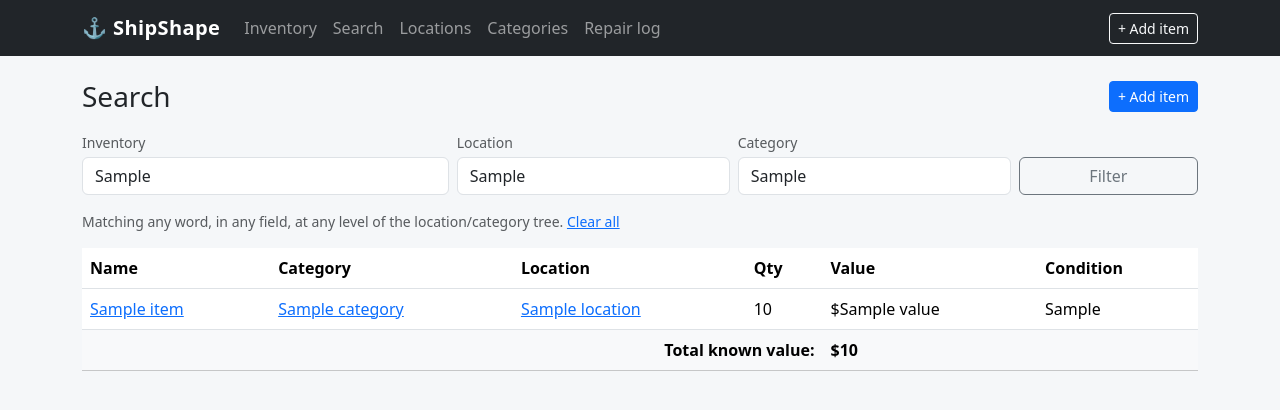
After one commit to LlewopNomis/DjangoShipShape, a Django app: template inventory/templates/inventory/search.html in a window 1280 px wide. The commit adds this page. Shown: the top 410 px of the page. Run offline with Django 5.2, Linux system fonts and the light colour scheme; the template is opened without the code that fills it: most values are stand-ins (such as "Sample title", 1, 10 or a date in 2020).

Commit message:
Add wildcard search across inventory, locations, and categories
- Inventory list search now matches multiple words in any order across name, notes, category, and location, instead of one exact substring.
- Add the same search to the item tables on Location and Category detail pages, which previously had no filtering at all.
- Add a dedicated Search page with independent wildcard filters for inventory, location, and category, each matching descendants in the location/category tree.
- Add autocomplete dropdowns (datalist) to all three search fields.

```diff
--- a/inventory/templates/inventory/item_list.html
+++ b/inventory/templates/inventory/item_list.html
@@ -8,7 +8,7 @@
 
     <form method="get" class="row g-2 mb-3">
         <div class="col-md-4">
-            <input type="text" name="q" value="{{ query }}" class="form-control" placeholder="Search name or notes...">
+            <input type="text" name="q" value="{{ query }}" class="form-control" placeholder="Search e.g. &quot;thread insert&quot;...">
         </div>
         <div class="col-md-3">
             <select name="category" class="form-select">
--- /dev/null
+++ b/inventory/templates/inventory/search.html
@@ -0,0 +1,90 @@
+{% extends "base.html" %}
+{% block title %}Search — ShipShape{% endblock %}
+{% block content %}
+    <div class="d-flex justify-content-between align-items-center mb-3">
+        <h3 class="mb-0">Search</h3>
+        <a href="{% url 'inventory:item_add' %}" class="btn btn-primary btn-sm">+ Add item</a>
+    </div>
+
+    <form method="get" class="row g-2 mb-3">
+        <div class="col-md-4">
+            <label class="form-label small text-muted mb-1">Inventory</label>
+            <input type="text" name="item_q" value="{{ item_q }}" class="form-control" placeholder="e.g. &quot;thread insert&quot;..." list="item-name-options" autocomplete="off">
+        </div>
+        <div class="col-md-3">
+            <label class="form-label small text-muted mb-1">Location</label>
+            <input type="text" name="location_q" value="{{ location_q }}" class="form-control" placeholder="e.g. &quot;galley&quot;..." list="location-name-options" autocomplete="off">
+        </div>
+        <div class="col-md-3">
+            <label class="form-label small text-muted mb-1">Category</label>
+            <input type="text" name="category_q" value="{{ category_q }}" class="form-control" placeholder="e.g. &quot;fastener&quot;..." list="category-name-options" autocomplete="off">
+        </div>
+        <div class="col-md-2 d-flex align-items-end">
+            <button type="submit" class="btn btn-outline-secondary w-100">Filter</button>
+        </div>
+    </form>
+
+    <datalist id="item-name-options">
+        {% for name in item_name_options %}<option value="{{ name }}">{% endfor %}
+    </datalist>
+    <datalist id="location-name-options">
+        {% for loc in location_options %}<option value="{{ loc.name }}">{% endfor %}
+    </datalist>
+    <datalist id="category-name-options">
+        {% for cat in category_options %}<option value="{{ cat.name }}">{% endfor %}
+    </datalist>
+    {% if item_q or location_q or category_q %}
+        <p class="text-muted small">
+            Matching any word, in any field, at any level of the location/category tree.
+            <a href="{% url 'inventory:search' %}">Clear all</a>
+        </p>
+    {% else %}
+        <p class="text-muted small">No filters set — showing everything. Fill in any combination of the boxes above to narrow it down.</p>
+    {% endif %}
+
+    {% if items %}
+        <div class="table-responsive">
+            <table class="table table-hover align-middle">
+                <thead>
+                    <tr><th>Name</th><th>Category</th><th>Location</th><th>Qty</th><th>Value</th><th>Condition</th></tr>
+                </thead>
+                <tbody>
+                {% for item in items %}
+                    <tr>
+                        <td><a href="{% url 'inventory:item_detail' item.pk %}">{{ item.name }}</a></td>
+                        <td>{% if item.category %}<a href="{% url 'inventory:category_detail' item.category.pk %}">{{ item.category }}</a>{% else %}—{% endif %}</td>
+                        <td><a href="{% url 'inventory:location_detail' item.location.pk %}">{{ item.location }}</a></td>
+                        <td>{{ item.quantity }}</td>
+                        <td>{% if item.value %}${{ item.value }}{% else %}—{% endif %}</td>
+                        <td>{{ item.get_condition_display }}</td>
+                    </tr>
+                {% endfor %}
+                </tbody>
+                {% if filtered_total_value %}
+                    <tfoot>
+                        <tr class="table-light">
+                            <td colspan="4" class="text-end fw-semibold">Total known value:</td>
+                            <td class="fw-semibold">${{ filtered_total_value }}</td>
+                            <td></td>
+                        </tr>
+                    </tfoot>
+                {% endif %}
+            </table>
+        </div>
+        {% if is_paginated %}
+            <nav>
+                <ul class="pagination">
+                    {% if page_obj.has_previous %}
+                        <li class="page-item"><a class="page-link" href="?item_q={{ item_q|urlencode }}&location_q={{ location_q|urlencode }}&category_q={{ category_q|urlencode }}&page={{ page_obj.previous_page_number }}">Previous</a></li>
+                    {% endif %}
+                    <li class="page-item disabled"><span class="page-link">Page {{ page_obj.number }} of {{ page_obj.paginator.num_pages }}</span></li>
+                    {% if page_obj.has_next %}
+                        <li class="page-item"><a class="page-link" href="?item_q={{ item_q|urlencode }}&location_q={{ location_q|urlencode }}&category_q={{ category_q|urlencode }}&page={{ page_obj.next_page_number }}">Next</a></li>
+                    {% endif %}
+                </ul>
+            </nav>
+        {% endif %}
+    {% else %}
+        <p class="text-muted">No items match your search.</p>
+    {% endif %}
+{% endblock %}
--- a/inventory/urls.py
+++ b/inventory/urls.py
@@ -21,6 +21,8 @@ urlpatterns = [
     path('categories/<int:pk>/edit/', views.ItemCategoryUpdateView.as_view(), name='category_edit'),
     path('categories/<int:pk>/delete/', views.ItemCategoryDeleteView.as_view(), name='category_delete'),
 
+    path('search/', views.InventorySearchView.as_view(), name='search'),
+
     path('items/', views.InventoryItemListView.as_view(), name='item_list'),
     path('items/add/', views.InventoryItemCreateView.as_view(), name='item_add'),
     path('items/<int:pk>/', views.InventoryItemDetailView.as_view(), name='item_detail'),
--- a/templates/base.html
+++ b/templates/base.html
@@ -31,6 +31,7 @@
         <div class="collapse navbar-collapse" id="navMain">
             <ul class="navbar-nav me-auto">
                 <li class="nav-item"><a class="nav-link" href="{% url 'inventory:item_list' %}">Inventory</a></li>
+                <li class="nav-item"><a class="nav-link" href="{% url 'inventory:search' %}">Search</a></li>
                 <li class="nav-item"><a class="nav-link" href="{% url 'inventory:location_list' %}">Locations</a></li>
                 <li class="nav-item"><a class="nav-link" href="{% url 'inventory:category_list' %}">Categories</a></li>
                 <li class="nav-item"><a class="nav-link" href="{% url 'inventory:repair_list' %}">Repair log</a></li>
```
Also changed, not shown: inventory/templates/inventory/category_detail.html (+10 -1 lines), inventory/templates/inventory/location_detail.html (+10 -1 lines), inventory/views.py (+87 -3 lines).
